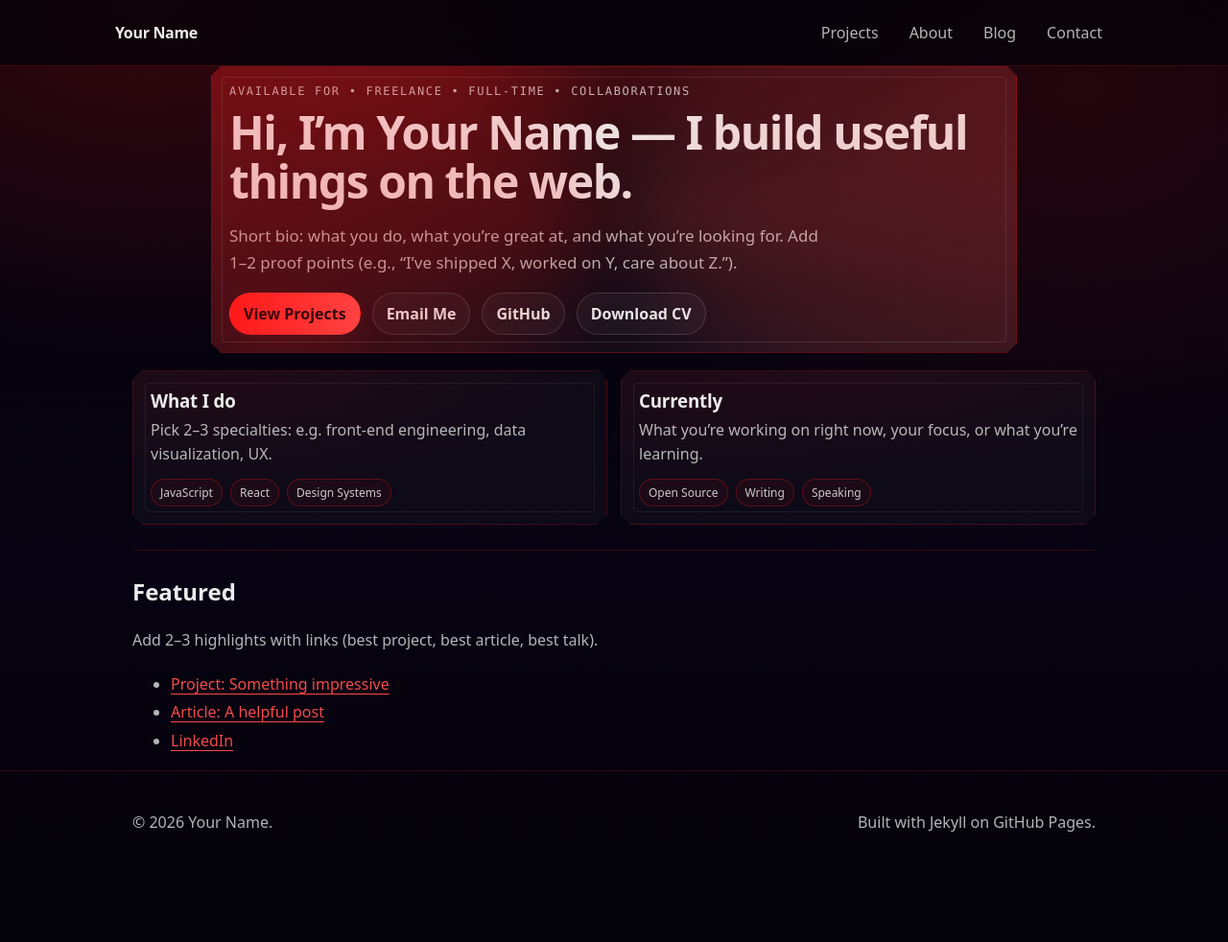
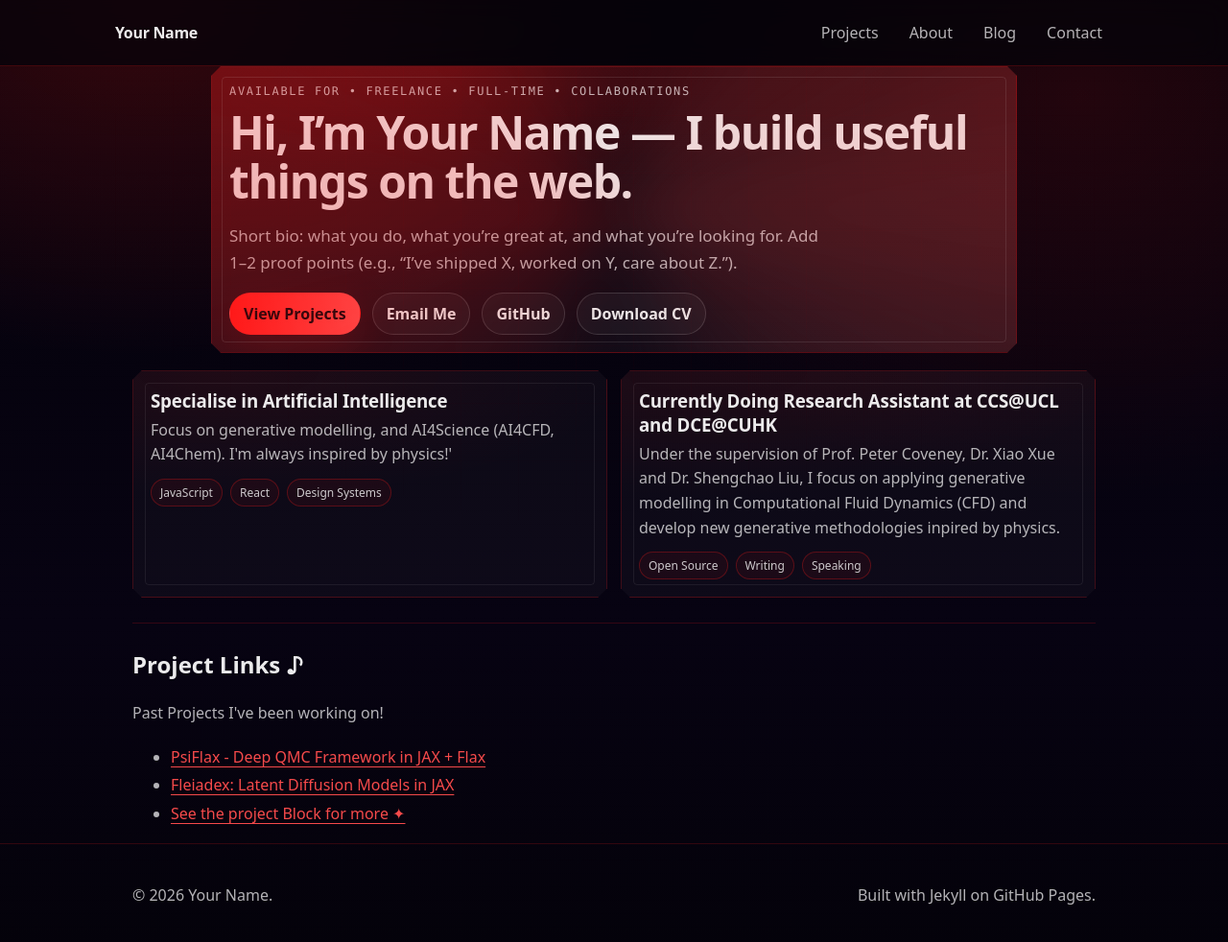
Before and after one commit to TY-Yang3015/TY-Yang3015.github.io, a Jekyll site: the page built from index.md, in a window 1280 px wide and 1000 px high. Shown: the top 982 px of the window at 96% size. Built offline with Jekyll 4.4.1, drawn with Linux system fonts in a browser that asks for light colours.

Commit message:
update main page

```diff
--- a/index.md
+++ b/index.md
@@ -15,16 +15,17 @@ title: Home
 
   <div class="cta">
     <a class="btn primary" href="{{ '/projects/' | relative_url }}">View Projects</a>
-    <a class="btn good" href="mailto:you@example.com">Email Me</a>
-    <a class="btn" href="https://github.com/YOURUSERNAME">GitHub</a>
-    <a class="btn" href="/assets/YourName-CV.pdf">Download CV</a>
+    <a class="btn good" href="mailto:15210283759a@gmail.com">Email Me</a>
+    <a class="btn" href="https://github.com/TY-Yang3015">GitHub</a>
+    <a class="btn" href="/assets/cv.pdf">Download CV</a>
   </div>
 </div>
 
 <div class="grid">
   <div class="card">
-    <h3>What I do</h3>
-    <p>Pick 2–3 specialties: e.g. front-end engineering, data visualization, UX.</p>
+    <h3>Specialise in Artificial Intelligence</h3>
+    <p>Focus on generative modelling, and AI4Science (AI4CFD, AI4Chem). I'm always inspired by
+    physics!'</p>
     <div class="badges">
       <span class="badge">JavaScript</span>
       <span class="badge">React</span>
@@ -33,8 +34,10 @@ title: Home
   </div>
 
   <div class="card">
-    <h3>Currently</h3>
-    <p>What you’re working on right now, your focus, or what you’re learning.</p>
+    <h3>Currently Doing Research Assistant at CCS@UCL and DCE@CUHK</h3>
+    <p>Under the supervision of Prof. Peter Coveney, Dr. Xiao Xue and Dr. Shengchao Liu, I focus on
+    applying generative modelling in Computational Fluid Dynamics (CFD) and develop
+    new generative methodologies inpired by physics.</p>
     <div class="badges">
       <span class="badge">Open Source</span>
       <span class="badge">Writing</span>
@@ -46,13 +49,13 @@ title: Home
 <hr />
 
 <div class="prose">
-  <h2>Featured</h2>
+  <h2>Project Links ♪</h2>
   <p>
-    Add 2–3 highlights with links (best project, best article, best talk).
+    Past Projects I've been working on!
   </p>
   <ul>
-    <li><a href="{{ '/projects/' | relative_url }}">Project: Something impressive</a></li>
-    <li><a href="{{ '/blog/' | relative_url }}">Article: A helpful post</a></li>
-    <li><a href="https://www.linkedin.com/in/YOURNAME/">LinkedIn</a></li>
+    <li><a href="https://github.com/TY-Yang3015/PsiFlax">PsiFlax - Deep QMC Framework in JAX + Flax</a></li>
+    <li><a href="https://github.com/TY-Yang3015/fleiadex">Fleiadex: Latent Diffusion Models in JAX</a></li>
+    <li><a href="{{ '/projects/' | relative_url }}">See the project Block for more ✦</a></li>
   </ul>
 </div>
```
Also changed, not shown: 1 other file.
